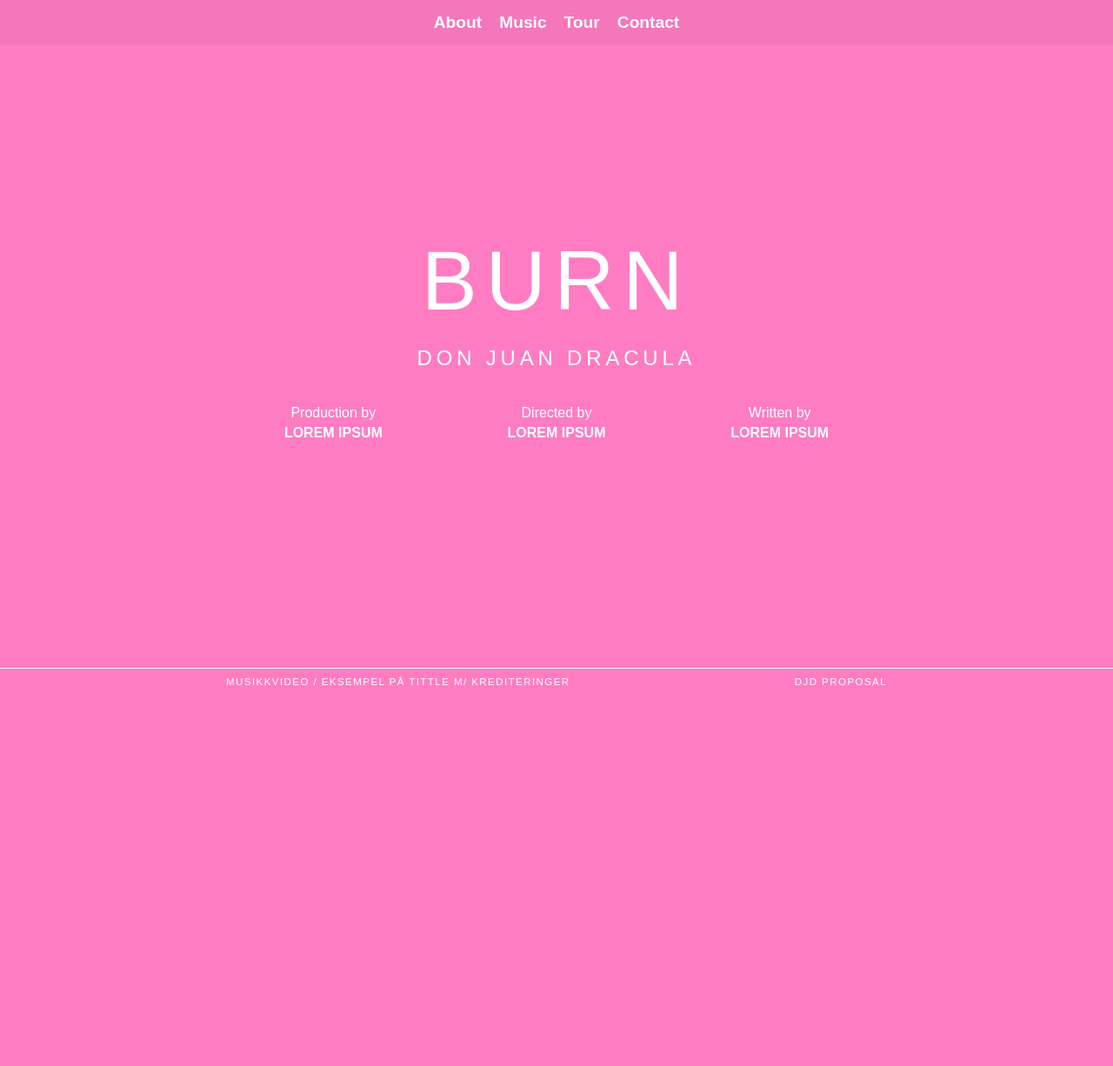
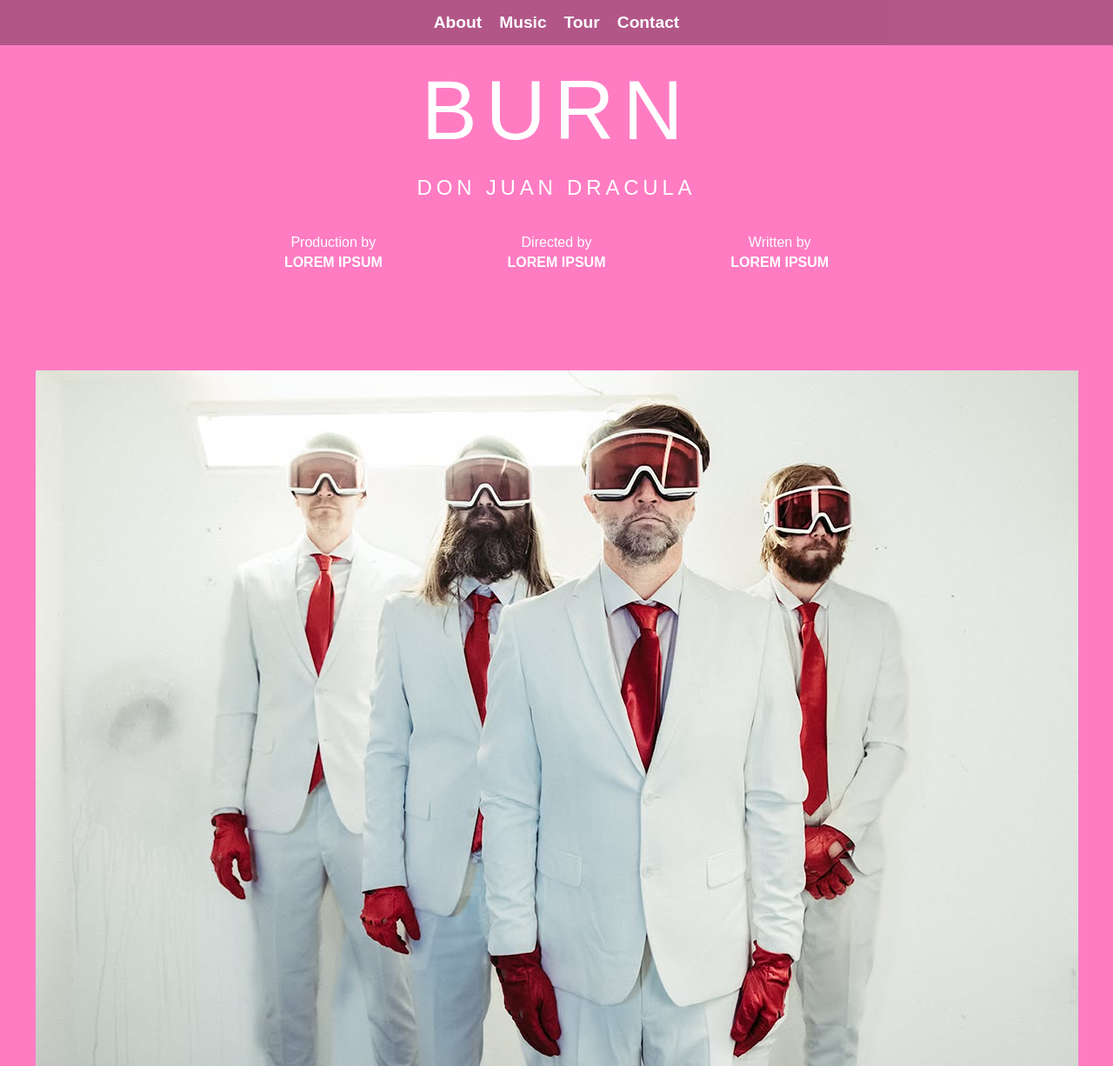
Before and after one commit to magnair/djd, a plain HTML site: page index.html in a window 1280 px wide. Shown: the top 1226 px of the page at 87% size. Before the commit the page ends 800 px from the top, so only its background shows below. Drawn offline with Linux system fonts and the light colour scheme.

Commit message:
Message that describes what this change does

```diff
--- a/index.html
+++ b/index.html
@@ -4,6 +4,7 @@
     <meta charset="UTF-8">
     <meta name="viewport" content="width=device-width, initial-scale=1.0">
     <title>Burn - Don Juan Dracula</title>
+
     <link rel="stylesheet" href="style.css">
 </head>
 <body>
@@ -35,6 +36,9 @@
             </div>
         </div>
     </div>
+    <div class="logo-container">
+        <img src="images/djd2025.jpg" alt="Don Juan Dracula Logo" />
+    </div>
     <footer class="custom-footer">
         <div class="footer-line">
             <p>MUSIKKVIDEO / EKSEMPEL PÅ TITTLE M/ KREDITERINGER</p>
--- a/style.css
+++ b/style.css
@@ -18,7 +18,7 @@ body {
 
 /* Header and Menu */
 header {
-    background-color: rgba(0, 0, 0, 0.04); /* Semi-transparent background for the menu */
+    background-color: rgba(0, 0, 0, 0.3); /* Semi-transparent background for the menu */
     padding: 15px 0;
     position: sticky;
     top: 0;
@@ -170,3 +170,14 @@ footer .social-links a {
 footer .social-links a:hover {
     text-decoration: underline;
 }
+
+
+.logo-container {
+    text-align: center;
+    margin-top: 50px;
+}
+.logo-container img {
+    max-width: 100%;
+    height: auto;
+    margin-bottom: 50px; /* Adds extra space below the image */
+}
```
Also changed, not shown: images/bunny_pink.jpg (added), images/burn1.jpg (added), images/djd2025.jpg (added).
